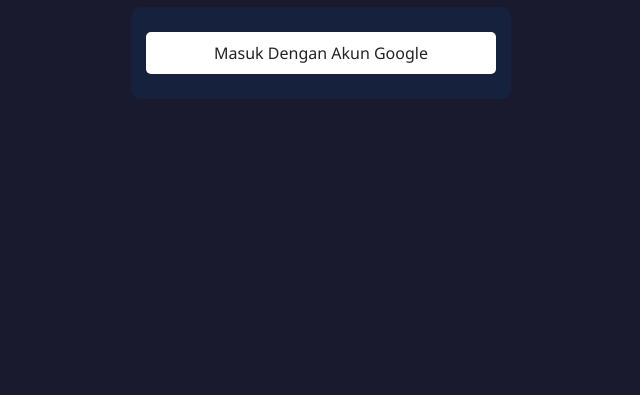
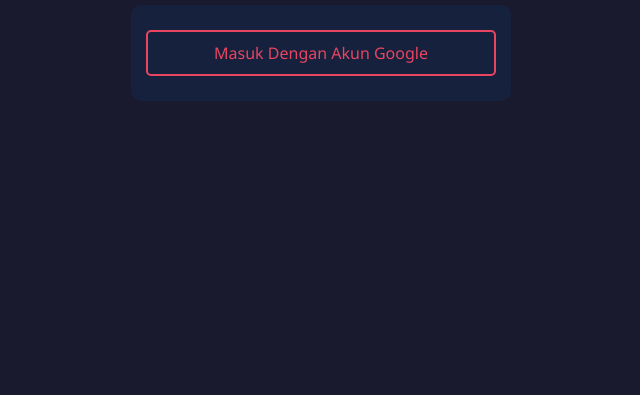
Before and after one commit to ElclarkKuhu/bagi.me, a plain HTML site: page public/login/index.html in a window 1280 px wide. Shown: the part 405-800 px from the top of the page, without its empty margins (319-959 px from the left). Drawn offline with Linux system fonts and the light colour scheme; some packages are replaced by stand-ins of ours.

Commit message:
fix sign in button design

```diff
--- a/public/login/index.html
+++ b/public/login/index.html
@@ -20,7 +20,7 @@
         <p style="margin-bottom: 10px;">Platfrom untuk berbagi, donasi atau nyawer.</p>
       </div>
       <div class="center-bg bg">
-        <button onclick="login()" class="btn-login">Masuk Dengan Akun Google</button>
+        <button onclick="login()">Masuk Dengan Akun Google</button>
       </div>
     </div>
     <script src="../src/js/login.js"></script>
```
